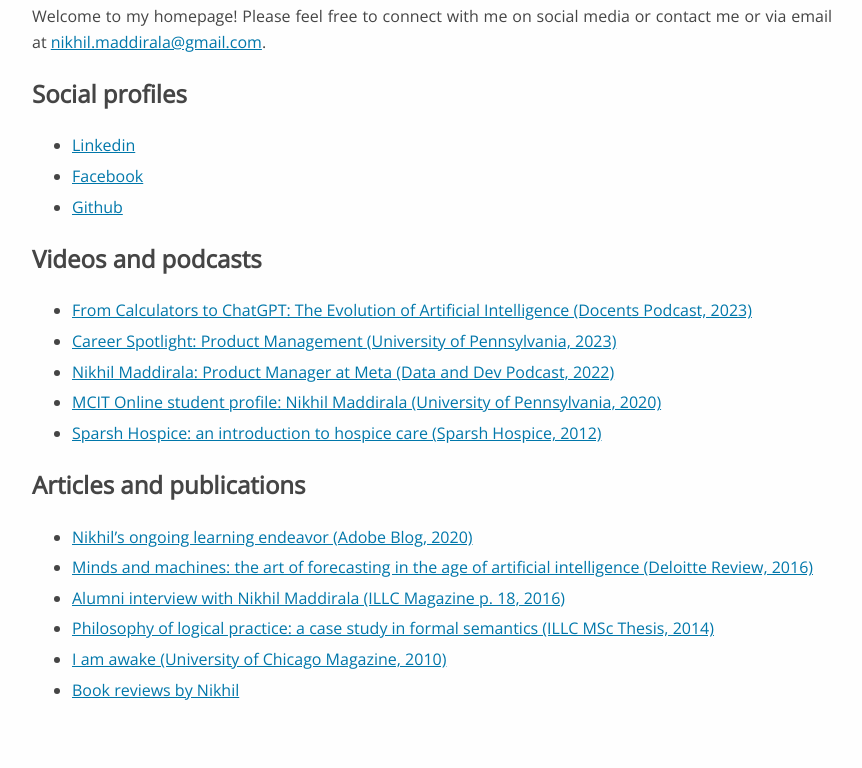
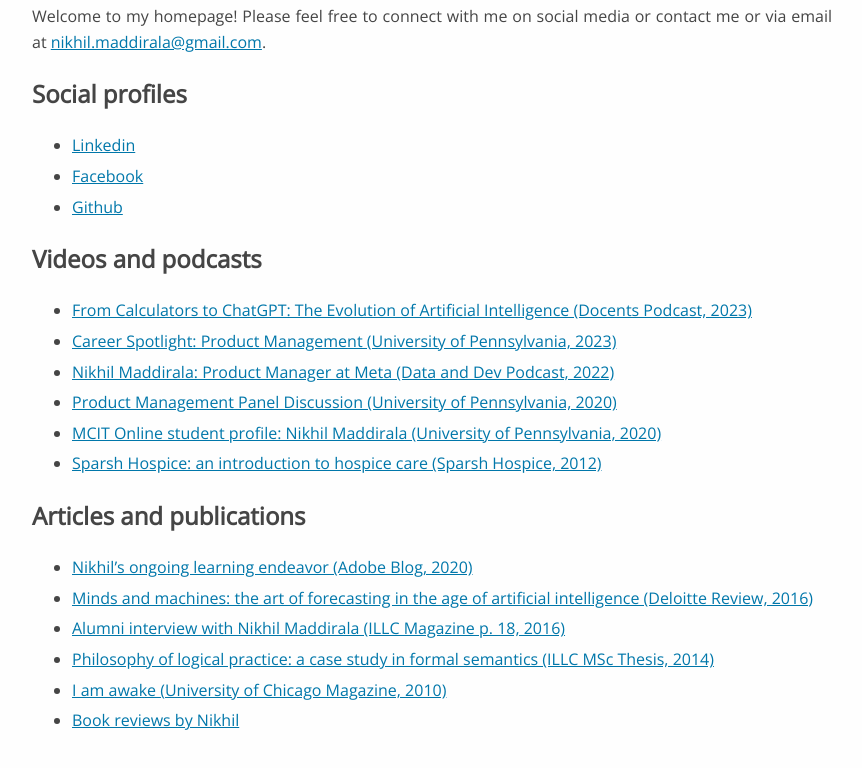
Before and after one commit to nikhilmaddirala/nikhilmaddirala.github.io, a plain HTML site: page index.html in a window 1280 px wide. Shown: the part 138-906 px from the top of the page, without its empty margins (208-1070 px from the left). Drawn offline with nearby package versions, Linux system fonts and the light colour scheme.

Commit message:
Update index.html
Add UPenn MOSA PM chat

```diff
--- a/index.html
+++ b/index.html
@@ -30,6 +30,7 @@
 			<li><a href="https://youtu.be/xOxXnWK4zg8">From Calculators to ChatGPT: The Evolution of Artificial Intelligence (Docents Podcast, 2023)</a></li>
 			<li><a href="https://www.youtube.com/watch?v=N3C5zIN2jMk">Career Spotlight: Product Management (University of Pennsylvania, 2023)</a></li>
 			<li><a href="https://open.spotify.com/episode/0ksmbSmCUxyZGFBPgZZa6u?si=kQRXOdZkQVuuu74uk-1A0w">Nikhil Maddirala: Product Manager at Meta (Data and Dev Podcast, 2022)</a></li>
+			<li><a href="https://www.youtube.com/watch?v=N3C5zIN2jMk">Product Management Panel Discussion (University of Pennsylvania, 2020)</a></li>
 			<li><a href="https://www.youtube.com/watch?v=3I932_QcQ5E">MCIT Online student profile: Nikhil Maddirala (University of Pennsylvania, 2020)</a></li>
 			<li><a href="https://www.youtube.com/watch?v=oLgrMU2iCdQ">Sparsh Hospice: an introduction to hospice care (Sparsh Hospice, 2012)</a></li>
 		</ul>
```
